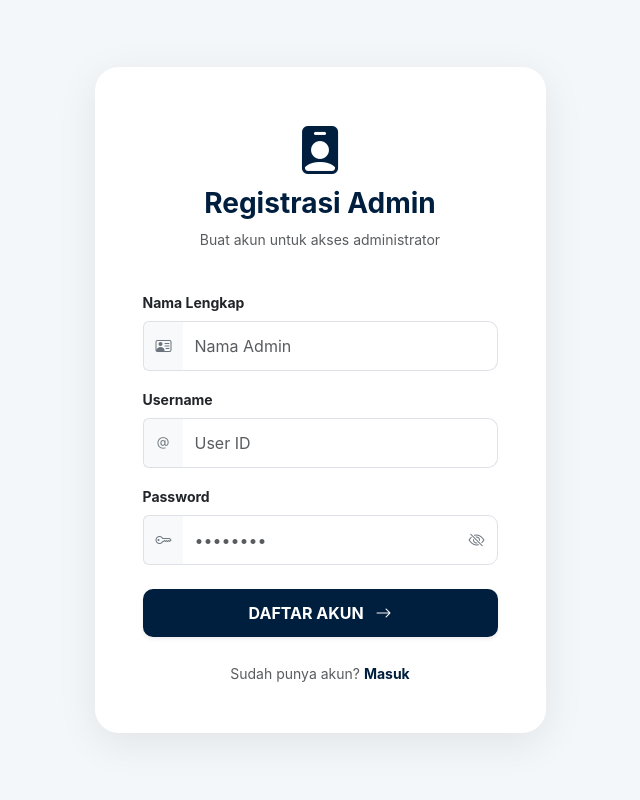
After one commit to Kharell/inventaris-kampus-ati-mksr, a PHP site: page /inventaris-kampus/daftarAdmin.php in a window 1280 px wide. The commit adds this page. Shown: the whole page, without its empty margins (320-960 px from the left). Run offline with PHP 8.4, Linux system fonts and the light colour scheme; some libraries are stand-ins or nearby versions.

Commit message:
tambah db dan fitur daftar admin

```diff
--- /dev/null
+++ b/daftarAdmin.php
@@ -0,0 +1,201 @@
+<?php
+include "config/database.php";
+
+$pesan_error = "";
+$pendaftaran_sukses = false;
+
+if (isset($_POST['daftar'])) {
+    // 1. Sanitasi input untuk mencegah SQL Injection
+    $nama_lengkap = mysqli_real_escape_string($conn, $_POST['nama_lengkap']);
+    $username     = mysqli_real_escape_string($conn, $_POST['username']);
+
+    // 2. Enkripsi password menggunakan BCRYPT
+    $password     = password_hash($_POST['password'], PASSWORD_BCRYPT);
+    $role         = "admin";
+
+    // 3. Validasi: Cek apakah username sudah terdaftar
+    $cek_user = mysqli_query($conn, "SELECT * FROM users WHERE username = '$username'");
+
+    if (mysqli_num_rows($cek_user) > 0) {
+        $pesan_error = "Username sudah digunakan!";
+    } else {
+        // 4. Proses Insert ke Database
+        $query = "INSERT INTO users (username, password, role, nama_lengkap)
+                  VALUES ('$username', '$password', '$role', '$nama_lengkap')";
+
+        if (mysqli_query($conn, $query)) {
+            $pendaftaran_sukses = true;
+        } else {
+            $pesan_error = "Gagal mendaftar: " . mysqli_error($conn);
+        }
+    }
+}
+?>
+
+<!DOCTYPE html>
+<html lang="id">
+<head>
+    <meta charset="UTF-8">
+    <meta name="viewport" content="width=device-width, initial-scale=1.0">
+    <title>Registrasi Admin | Inventory Lab</title>
+
+    <link href="https://cdn.jsdelivr.net/npm/bootstrap@5.3.0/dist/css/bootstrap.min.css" rel="stylesheet">
+    <link rel="stylesheet" href="https://cdn.jsdelivr.net/npm/bootstrap-icons@1.11.1/font/bootstrap-icons.css">
+    <link rel="stylesheet" href="https://cdn.jsdelivr.net/npm/sweetalert2@11/dist/sweetalert2.min.css">
+
+    <style>
+        body {
+            background: #f4f7fa;
+            min-height: 100vh;
+            display: flex;
+            align-items: center;
+            font-family: 'Inter', sans-serif;
+        }
+        .card-register {
+            border: none;
+            border-radius: 1.5rem;
+            box-shadow: 0 10px 40px rgba(0,0,0,0.08);
+            background: #fff;
+        }
+        .btn-navy {
+            background: #001f3f;
+            color: #fff;
+            border: none;
+            padding: 12px;
+            border-radius: 10px;
+            font-weight: bold;
+            transition: 0.3s;
+        }
+        .btn-navy:hover {
+            background: #003366;
+            color: #fff;
+            transform: translateY(-2px);
+        }
+        .input-group-text {
+            background: #f8f9fa;
+            border-right: none;
+            color: #6c757d;
+        }
+        .form-control {
+            border-left: none;
+            border-radius: 0 10px 10px 0;
+            padding: 12px;
+            border-color: #dee2e6;
+        }
+        .toggle-password {
+            cursor: pointer;
+            background: #fff;
+            border-left: none;
+            border-radius: 0 10px 10px 0;
+            border: 1px solid #dee2e6;
+            padding: 12px;
+            color: #6c757d;
+        }
+    </style>
+</head>
+<body>
+
+<div class="container">
+    <div class="row justify-content-center">
+        <div class="col-md-5">
+            <div class="card card-register p-4 p-md-5">
+                <div class="text-center mb-4">
+                    <i class="bi bi-person-badge-fill text-primary mb-3" style="font-size: 3rem; color: #001f3f !important;"></i>
+                    <h3 class="fw-bold" style="color: #001f3f;">Registrasi Admin</h3>
+                    <p class="text-muted small">Buat akun untuk akses administrator</p>
+                </div>
+
+                <form action="" method="POST">
+                    <div class="mb-3">
+                        <label class="form-label small fw-bold">Nama Lengkap</label>
+                        <div class="input-group">
+                            <span class="input-group-text"><i class="bi bi-person-vcard"></i></span>
+                            <input type="text" name="nama_lengkap" class="form-control" placeholder="Nama Admin" required>
+                        </div>
+                    </div>
+
+                    <div class="mb-3">
+                        <label class="form-label small fw-bold">Username</label>
+                        <div class="input-group">
+                            <span class="input-group-text"><i class="bi bi-at"></i></span>
+                            <input type="text" name="username" class="form-control" placeholder="User ID" required>
+                        </div>
+                    </div>
+
+                    <div class="mb-4">
+                        <label class="form-label small fw-bold">Password</label>
+                        <div class="input-group">
+                            <span class="input-group-text"><i class="bi bi-key"></i></span>
+                            <input type="password" id="passInput" name="password" class="form-control border-end-0" placeholder="••••••••" required>
+                            <span class="toggle-password" onclick="togglePass()">
+                                <i class="bi bi-eye-slash" id="eyeIcon"></i>
+                            </span>
+                        </div>
+                    </div>
+
+                    <div class="d-grid">
+                        <button type="submit" name="daftar" class="btn btn-navy shadow-sm text-uppercase">
+                            Daftar Akun <i class="bi bi-arrow-right ms-2"></i>
+                        </button>
+                    </div>
+
+                    <div class="text-center mt-4">
+                        <span class="small text-muted">Sudah punya akun? </span>
+                        <a href="login.php" class="small fw-bold text-decoration-none" style="color: #001f3f;">Masuk</a>
+                    </div>
+                </form>
+            </div>
+        </div>
+    </div>
+</div>
+
+<script src="https://cdn.jsdelivr.net/npm/sweetalert2@11"></script>
+
+<script>
+    // Fungsi Toggle Show/Hide Password
+    function togglePass() {
+        const passInput = document.getElementById('passInput');
+        const eyeIcon = document.getElementById('eyeIcon');
+        if (passInput.type === 'password') {
+            passInput.type = 'text';
+            eyeIcon.classList.replace('bi-eye-slash', 'bi-eye');
+        } else {
+            passInput.type = 'password';
+            eyeIcon.classList.replace('bi-eye', 'bi-eye-slash');
+        }
+    }
+
+  // Pop-up Berhasil + Auto Redirect + SATU Loading Animation
+    <?php if ($pendaftaran_sukses): ?>
+    Swal.fire({
+        title: 'Berhasil!',
+        html: `
+            <p class="mb-3">Akun Admin telah dibuat. Mengalihkan ke halaman masuk...</p>
+            <div class="spinner-border text-primary" role="status" style="color: #001f3f !important; width: 3rem; height: 3rem;">
+                <span class="visually-hidden">Loading...</span>
+            </div>
+        `,
+        icon: 'success',
+        timer: 3000,
+        timerProgressBar: true,
+        showConfirmButton: false,
+        allowOutsideClick: false,
+        willClose: () => {
+            window.location.href = 'login.php';
+        }
+    });
+    <?php endif; ?>
+
+    // Penanganan SweetAlert untuk Gagal
+    <?php if ($pesan_error != ""): ?>
+    Swal.fire({
+        title: 'Gagal!',
+        text: '<?= $pesan_error; ?>',
+        icon: 'error',
+        confirmButtonColor: '#001f3f'
+    });
+    <?php endif; ?>
+</script>
+
+</body>
+</html>
```
Also changed, not shown: db_inventaris.sql (+122 -17 lines), login.php (+11 -7 lines).
